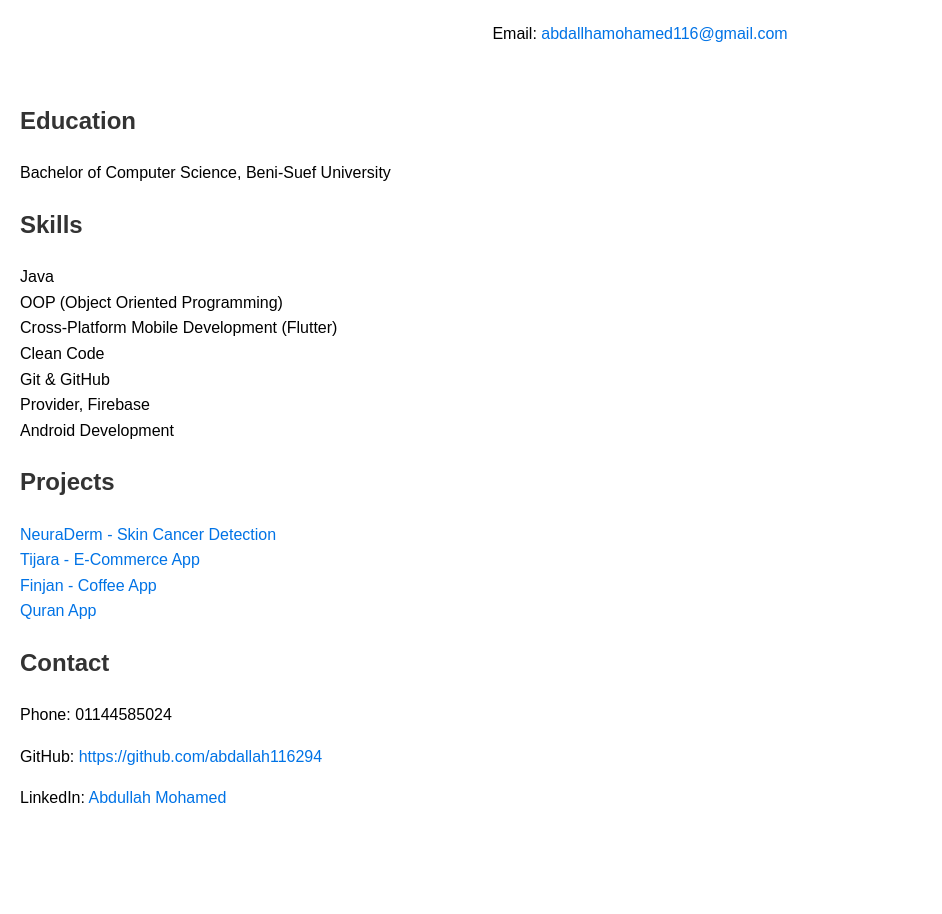
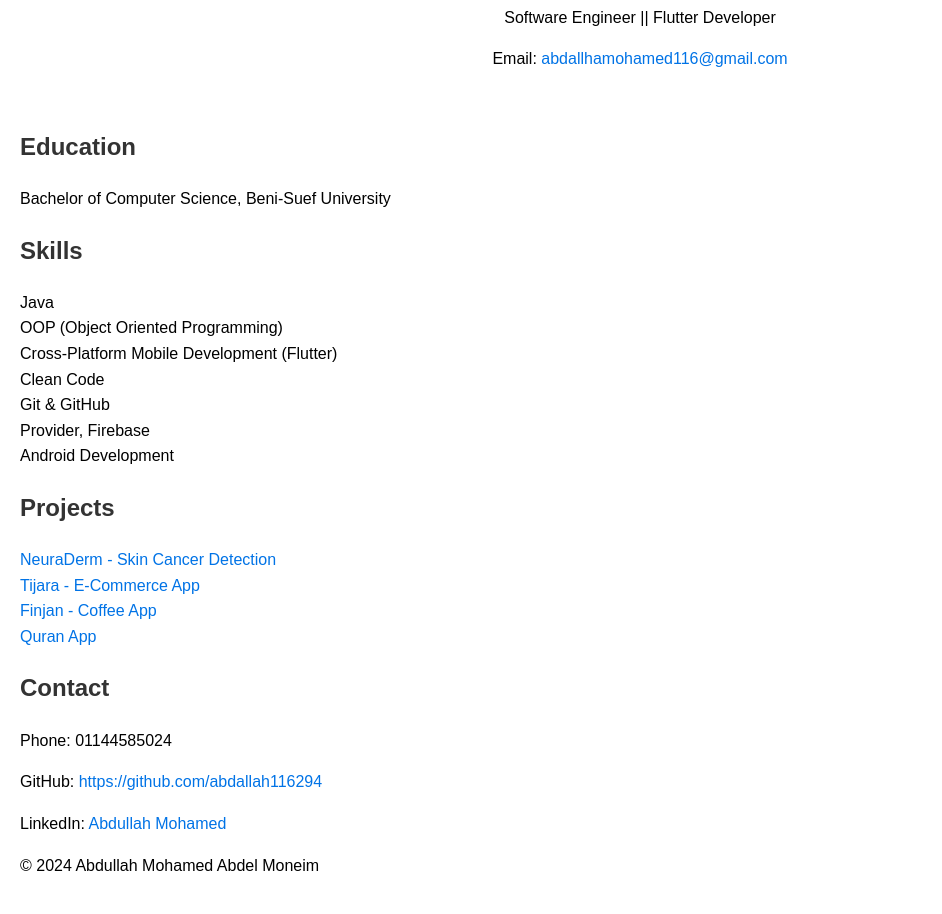
Before and after one commit to abdallah116294/cv_webstie, a plain HTML site: page index.html in a window 1280 px wide. Shown: the part 155-1069 px from the top of the page, without its empty margins (0-942 px from the left). Before the commit the page ends 1002 px from the top, so only its background shows below. Drawn offline with Linux system fonts and the light colour scheme.

Commit message:
Update index.html
Signed-off-by: Abdullah Mohamed <81404737+abdallah116294@users.noreply.github.com>

```diff
--- a/index.html
+++ b/index.html
@@ -7,18 +7,20 @@
     <link rel="stylesheet" href="style.css">
 </head>
 <body>
+    <div class="container">
         <header>
+            <img src="profile.jpg" alt="Profile Picture" class="profile-img">
             <h1>Abdullah Mohamed Abdel Moneim</h1>
             <p>Software Engineer || Flutter Developer</p>
             <p>Email: <a href="mailto:abdallhamohamed116@gmail.com">abdallhamohamed116@gmail.com</a></p>
         </header>
 
-    <section>
+        <section class="fade-in">
             <h2>Education</h2>
             <p>Bachelor of Computer Science, Beni-Suef University</p>
         </section>
 
-    <section>
+        <section class="slide-in">
             <h2>Skills</h2>
             <ul>
                 <li>Java</li>
@@ -31,7 +33,7 @@
             </ul>
         </section>
 
-    <section>
+        <section class="fade-in">
             <h2>Projects</h2>
             <ul>
                 <li><a href="https://github.com/abdallah116294/Skin-Cancer-Project">NeuraDerm - Skin Cancer Detection</a></li>
@@ -41,11 +43,16 @@
             </ul>
         </section>
 
-    <section>
+        <section class="slide-in">
             <h2>Contact</h2>
             <p>Phone: 01144585024</p>
             <p>GitHub: <a href="https://github.com/abdallah116294">https://github.com/abdallah116294</a></p>
             <p>LinkedIn: <a href="https://linkedin.com/in/abdallha-mohamed-b66926209">Abdullah Mohamed</a></p>
         </section>
+    </div>
+
+    <footer>
+        <p>© 2024 Abdullah Mohamed Abdel Moneim</p>
+    </footer>
 </body>
 </html>
```
Lines whose indentation alone changed are shown as unchanged.
